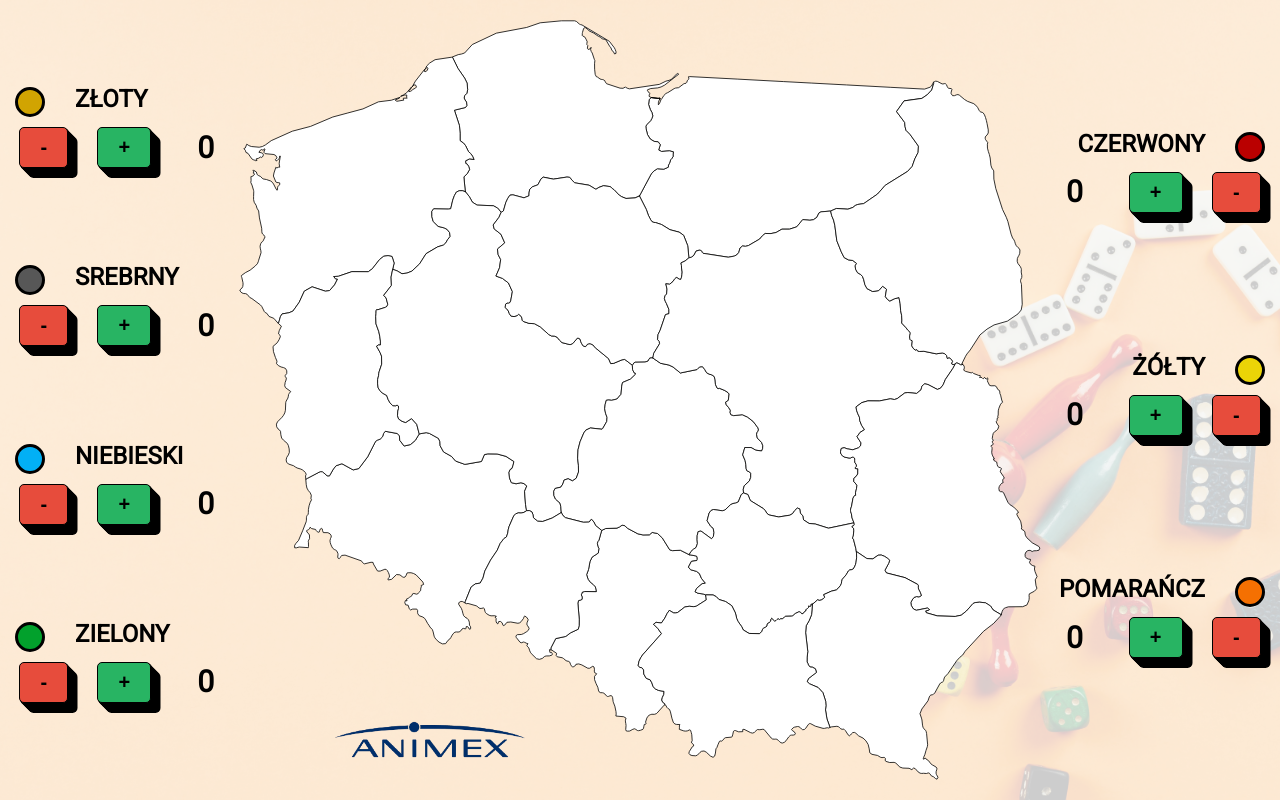
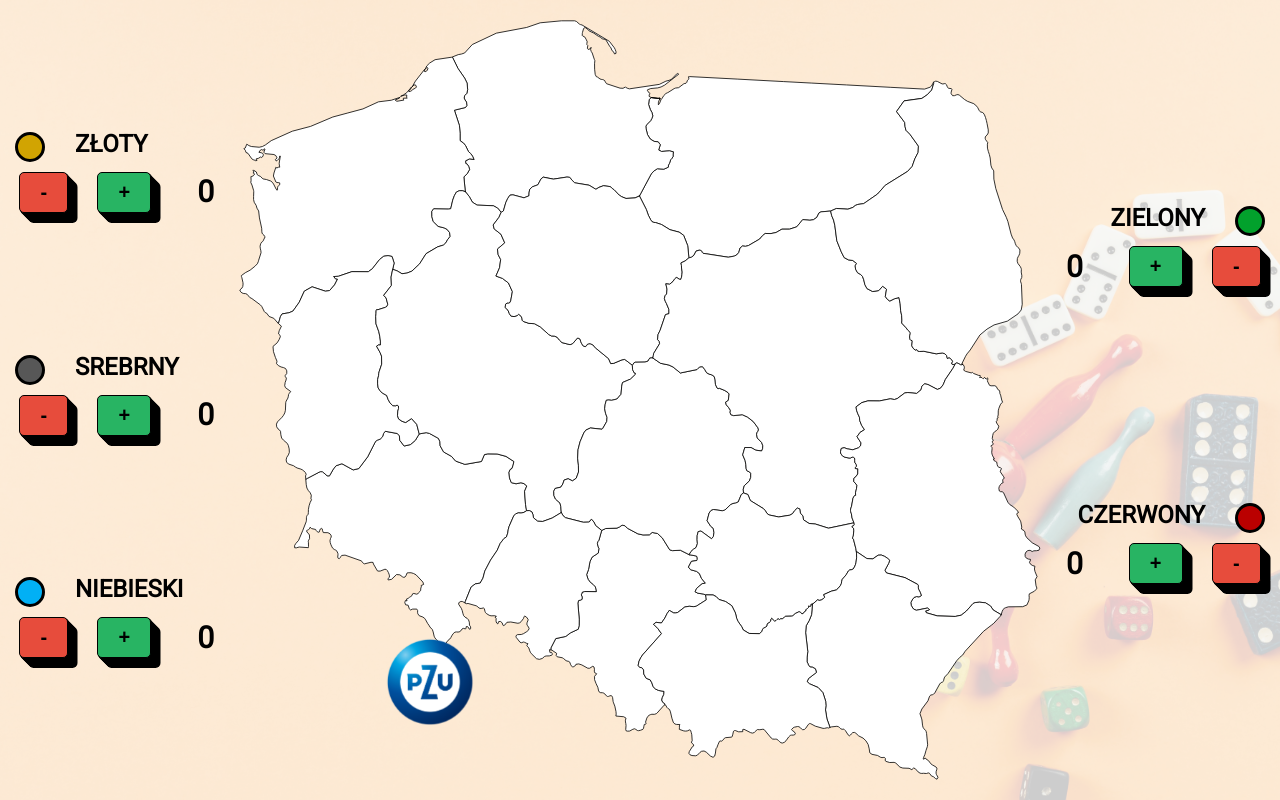
Before and after one commit to AngryKitten91/map_points, a plain HTML site: page index.html in a window 1280 px wide. Drawn offline with Linux system fonts and the light colour scheme; a web font is replaced by a local one.

Commit message:
branding added, 3by2 changed

```diff
--- a/index.html
+++ b/index.html
@@ -235,7 +235,7 @@
       <div class="logo fade-in">
         <img
           class="img-responsive logo-mini"
-          src="./img/logo-placeholder.webp"
+          src="./img/logo-placeholder.png"
           alt=""
           srcset=""
         />
--- a/index.js
+++ b/index.js
@@ -5,8 +5,8 @@ window.onload = function () {
     "#02b0f5", // srebrny
     "#02a12c", // różowy
     "#ba0000", // Głęboka czerń
-    "#ebd407", // Mroczne złoto
-    "#f57002", // Niebieski północnej nocy
+    // "#ebd407", // Mroczne złoto
+    // "#f57002", // Niebieski północnej nocy
     // "#f502ed", // Ciemny burgund
   ];
   const teamNames = [
@@ -15,9 +15,9 @@ window.onload = function () {
     "NIEBIESKI",
     "ZIELONY",
     "CZERWONY",
-    "ŻÓŁTY",
-    "POMARAŃCZ",
-    "RÓŻOWY",
+    // "ŻÓŁTY",
+    // "POMARAŃCZ",
+    // "RÓŻOWY",
   ];
 
   let circlesCollection = {};
@@ -40,7 +40,7 @@ window.onload = function () {
   const minusButtonColor = "#E74C3C";
 
   const pointLimit = 100;
-  const sideButtonLimit = 4;
+  const sideButtonLimit = 3;
   const limitX = 1000;
   const limitY = 948;
   const circleSize = 30;
--- a/style.css
+++ b/style.css
@@ -164,7 +164,7 @@ circle {
 }
 
 .logo-mini {
-  padding: 40px 20px !important;
+  padding: 70px!important;
 }
 
 .fixed {
```
Also changed, not shown: img/logo-placeholder.png (added), img/logo-placeholder.webp (deleted), img/logo_final.jpg.
